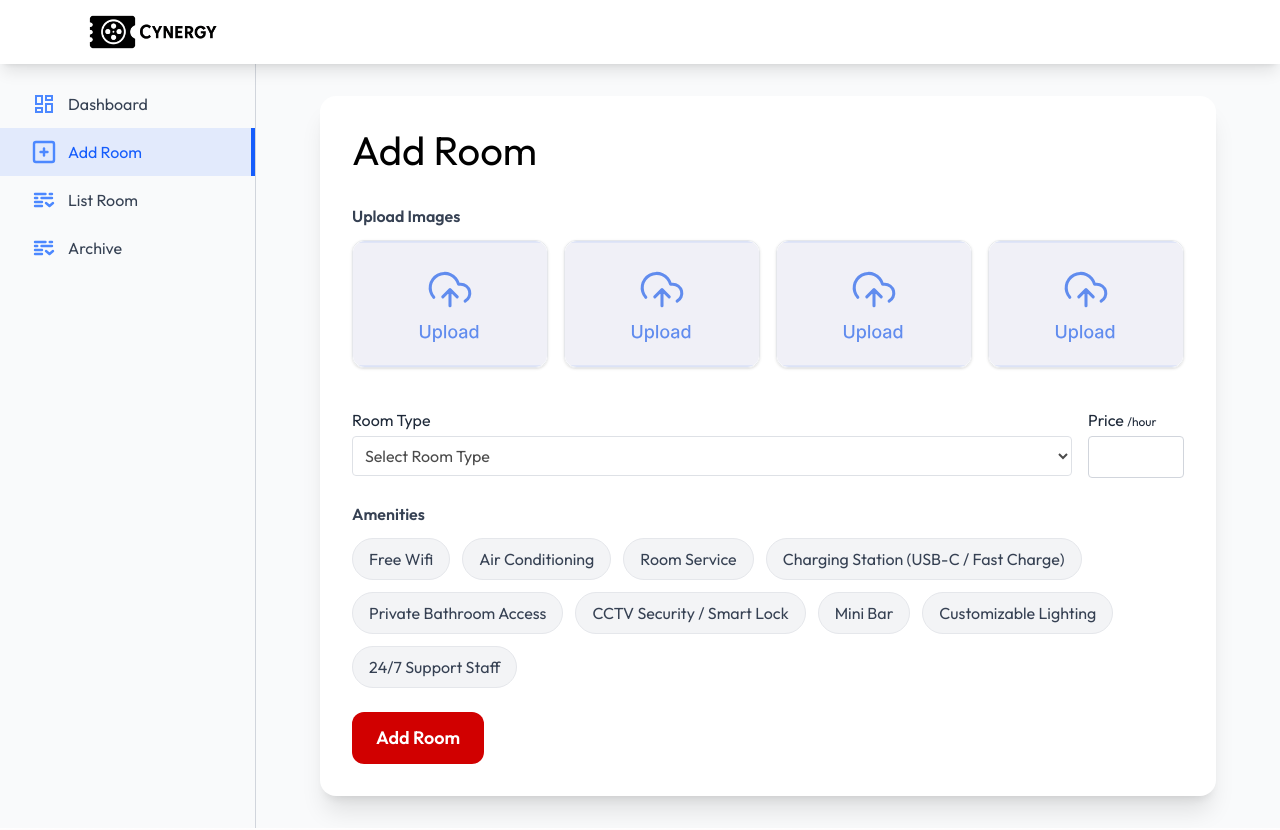
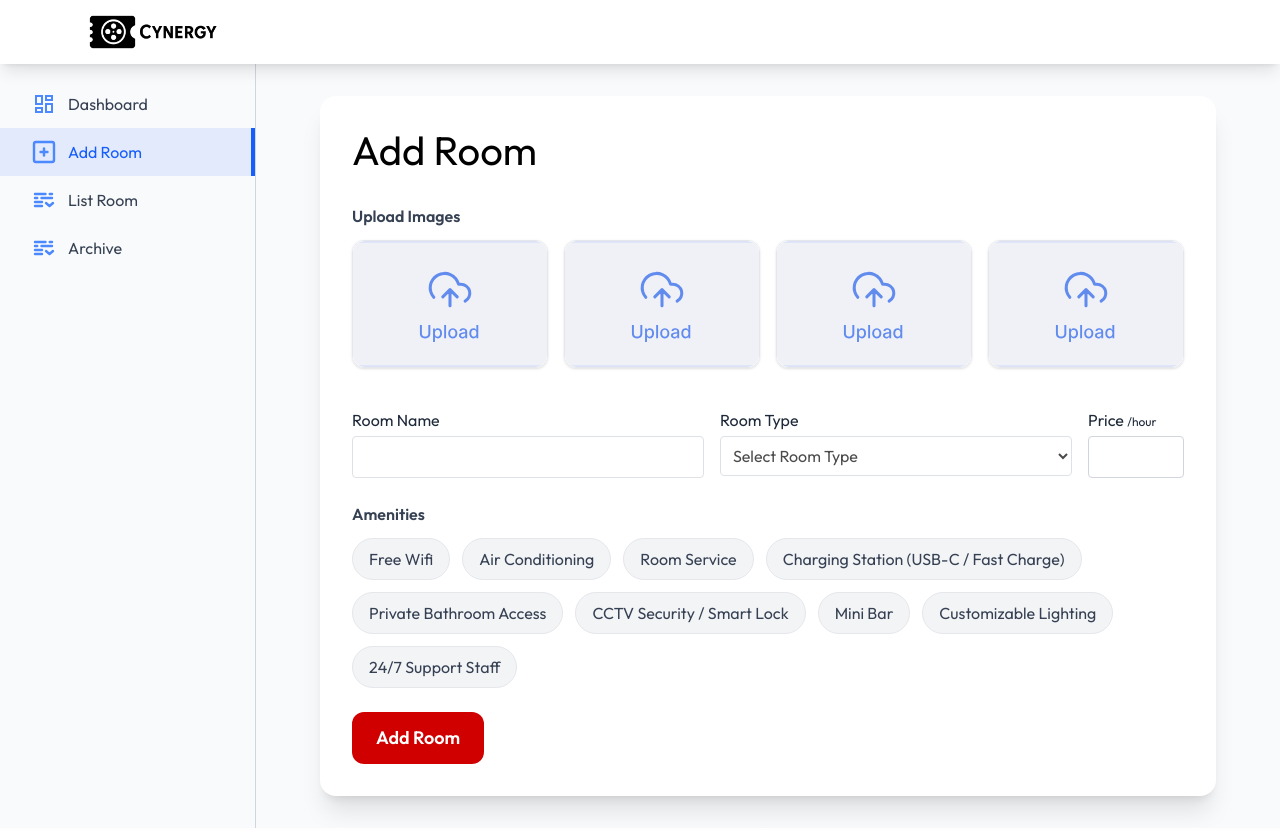
Before and after one commit to Tantalost/SysInteg-FinalProject, a React (Vite) app in the folder client/: page /admin/add-room in a window 1280 px wide. Shown: the top 830 px of the page. Built offline with nearby package versions, Linux system fonts and the light colour scheme; no server answers; a web font is replaced by a local one.

Commit message:
Added Room Name

```diff
--- a/client/src/pages/admin/AddRoom.jsx
+++ b/client/src/pages/admin/AddRoom.jsx
@@ -110,21 +110,49 @@ const AddRoom = () => {
       </div>
 
       <div className='w-full flex max-sm:flex-col sm:gap-4 mt-4'>
-        <div className='flex-1 max-2-48'>
+        {/* Room Name and Type Container */}
+        <div className='flex-1 flex max-sm:flex-col sm:gap-4'>
+          {/* Room Name Input */}
+          <div className='flex-1'>
+            <p className='text-gray-800 mt-4'>Room Name</p>
+            <input
+              type="text"
+              value={inputs.name}
+              onChange={e => setInputs({ ...inputs, name: e.target.value })}
+              className='border opacity-70 border-gray-300 mt-1 rounded p-2 w-full'
+              required
+            />
+          </div>
+
+          {/* Room Type Select */}
+          <div className='flex-1'>
             <p className='text-gray-800 mt-4'>Room Type</p>
-          <select value={inputs.roomType} onChange={e => setInputs({ ...inputs, roomType: e.target.value })}
-            className='border opacity-70 border-gray-300 mt-1 rounded p-2 w-full'>
+            <select
+              value={inputs.roomType}
+              onChange={e => setInputs({ ...inputs, roomType: e.target.value })}
+              className='border opacity-70 border-gray-300 mt-1 rounded p-2 w-full'
+              required
+            >
               <option value="">Select Room Type</option>
               <option value="Gaming Room">Gaming Room</option>
               <option value="KTV Room">KTV Room</option>
               <option value="Movie Room">Movie Room</option>
             </select>
           </div>
+        </div>
+
+        {/* Price Input */}
         <div>
           <p className='mt-4 text-gray-800'>
             Price <span className='text-xs'>/hour</span>
           </p>
-          <input type="number" className='border border-gray-300 mt-1 rounded p-2 w-24' value={inputs.pricePerHour} onChange={e => setInputs({ ...inputs, pricePerHour: Number(e.target.value) })} />
+          <input
+            type="number"
+            className='border border-gray-300 mt-1 rounded p-2 w-24'
+            value={inputs.pricePerHour}
+            onChange={e => setInputs({ ...inputs, pricePerHour: Number(e.target.value) })}
+            required
+          />
         </div>
       </div>
 
```
Lines whose indentation alone changed are shown as unchanged.
